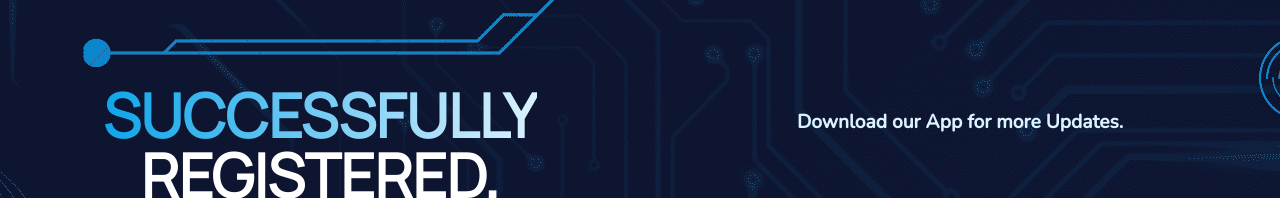
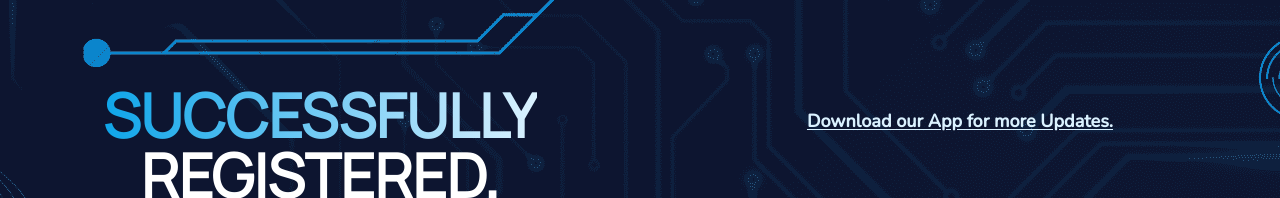
Before and after one commit to Prastuti-Fest-IIT-BHU/Prastuti-Frontend-2023, a React (Create React App) app: page /thankyou in a window 1280 px wide. Shown: the top 198 px of the page. Built offline with nearby package versions, Linux system fonts and the light colour scheme; a web font is replaced by a local one.

Commit message:
download css

```diff
--- a/src/pages/Thank_You/Thank_you.css
+++ b/src/pages/Thank_You/Thank_you.css
@@ -1,7 +1,11 @@
 .AppText{
     font-family: "Nunito";
     font-weight: bolder;
-    font-size: larger;
+    font-size: large;
+}
+.AppText:hover{
+    color: rgb(59, 182, 239);;
+    transition:all 0.1s ease-in-out;
 }
 .AppText2{
     font-family: "Nunito";
--- a/src/pages/Thank_You/Thank_you.js
+++ b/src/pages/Thank_You/Thank_you.js
@@ -30,7 +30,9 @@ const Thank_you = () => {
         </Link></span>
       </div>
       <div className='flex w-full h-auto justify-items-start align-middle flex-col md:w-1/2 md:h-screen md:justify-evenly'>
-          <div className="AppText flex justify-center mt-10"> Download our App for more Updates.</div>
+
+            <a href="https://google.com" target="_blank" className="flex justify-center mt-10"><span className='AppText underline underline-offset-2'> Download our App for more Updates.</span></a>
+
         <span className='max-w-[400px] max-h-[400px] w-fit h-fit flex justify-center py-2 mx-auto'>
           <img className="w-25 h-25 sm:drop-shadow-lg sm:w-full sm:h-full mx-auto" src="./app.jpg" alt="logo"></img>
         </span>
```
